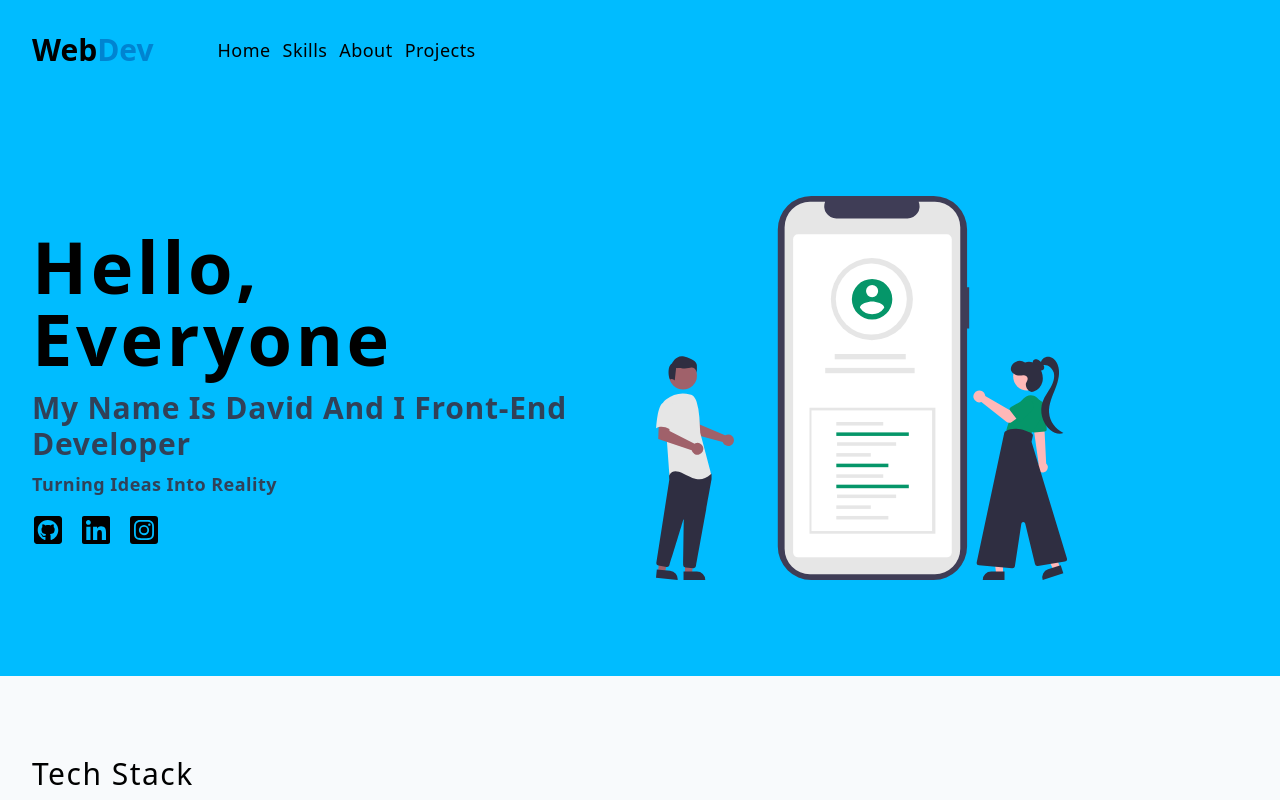
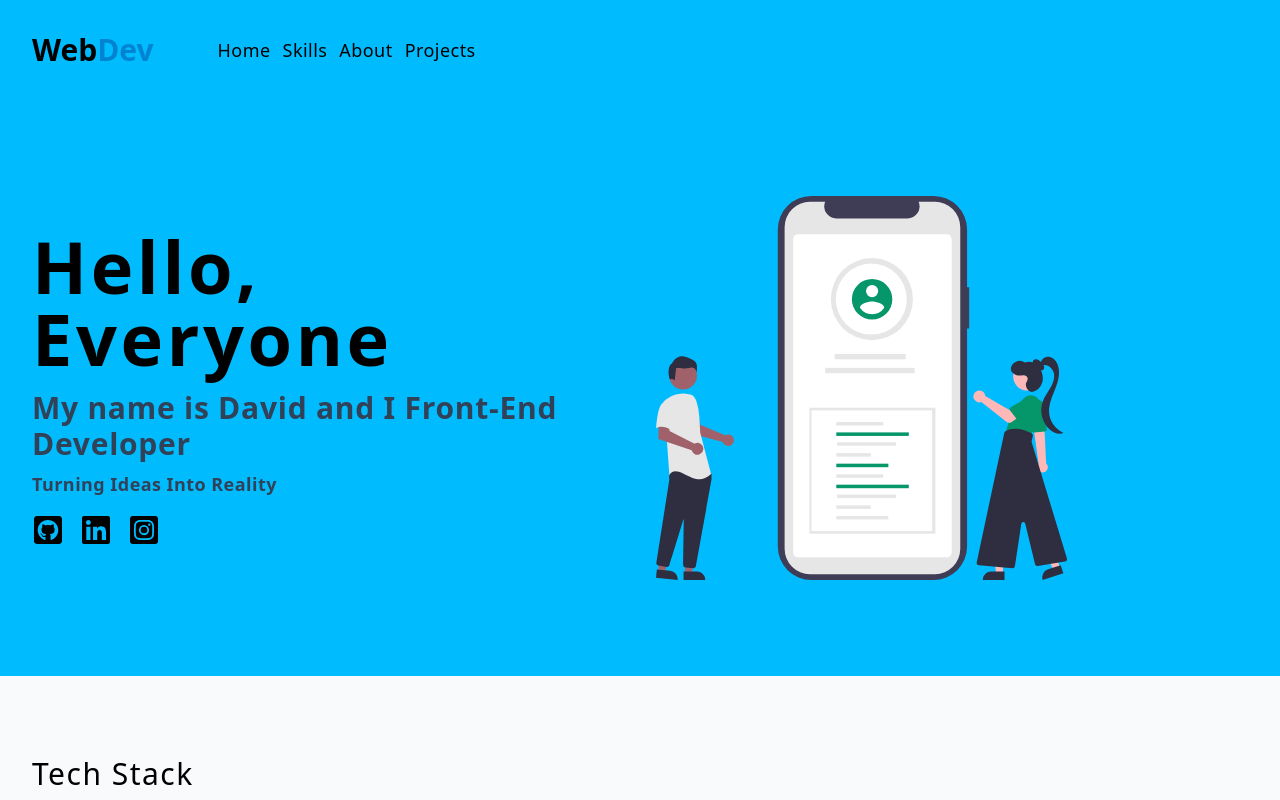
Before and after one commit to Dav50505/WebDev, a React (Vite) app: page / in a window 1280 px wide. Shown: the top 800 px of the page. Built offline with nearby package versions, Linux system fonts and the light colour scheme.

Commit message:
Hero.jsx

```diff
--- a/src/components/Hero.jsx
+++ b/src/components/Hero.jsx
@@ -8,7 +8,7 @@ const Hero = () => {
             <article>
                 <h1 className='text-7xl font-bold tracking-wider'>
                     Hello, Everyone
-                    <p className='mt-4 text-3xl text-slate-700 capitalize tracking-wide'>
+                    <p className='mt-4 text-3xl text-slate-700 tracking-wide'>
                         My name is David and I Front-End Developer
                     </p>
                     <p className='mt-2 text-lg text-slate-700 capitalize tracking-wide'>
```
